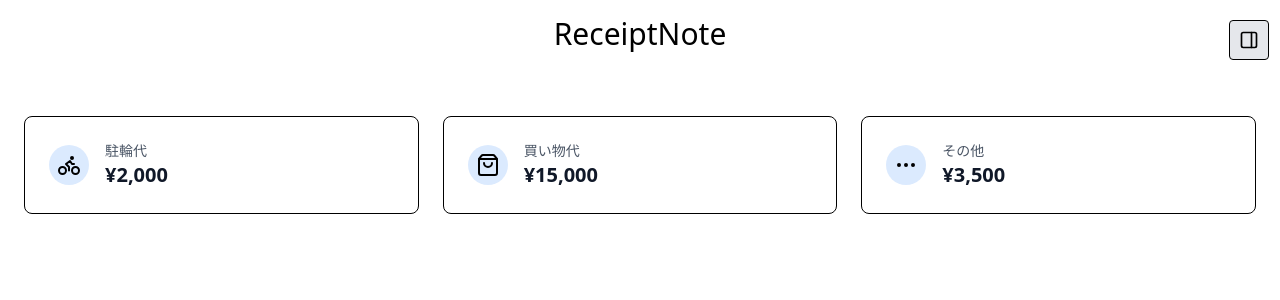
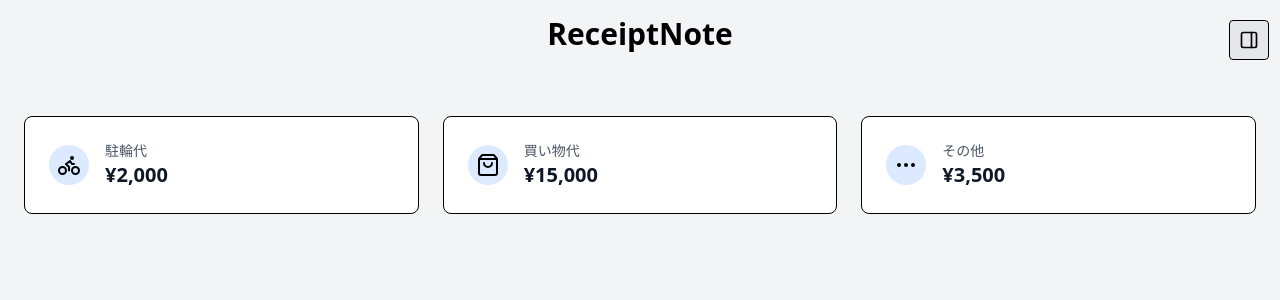
Before and after one commit to Kobutaemon/ReceiptNote, a React (Vite) app: page / in a window 1280 px wide. Shown: the top 300 px of the page. Built offline with nearby package versions, Linux system fonts and the light colour scheme.

Commit message:
全体をdivタグで囲み背景色を変更

```diff
--- a/src/App.jsx
+++ b/src/App.jsx
@@ -10,16 +10,17 @@ function App() {
   return (
     <BrowserRouter>
       <Sidebar />
+      <div className="bg-gray-100 h-screen">
         <header>
-        <h1 className="text-3xl text-center pt-4">ReceiptNote</h1>
+          <h1 className="text-3xl text-center pt-4 font-bold">ReceiptNote</h1>
         </header>
-
         <Routes>
           <Route path="/" element={<Dashboard />} />
           <Route path="/bicycle" element={<Bicycle />} />
           <Route path="/shopping" element={<Shopping />} />
           <Route path="/something" element={<Something />} />
         </Routes>
+      </div>
     </BrowserRouter>
   );
 }
```
Lines whose indentation alone changed are shown as unchanged.
